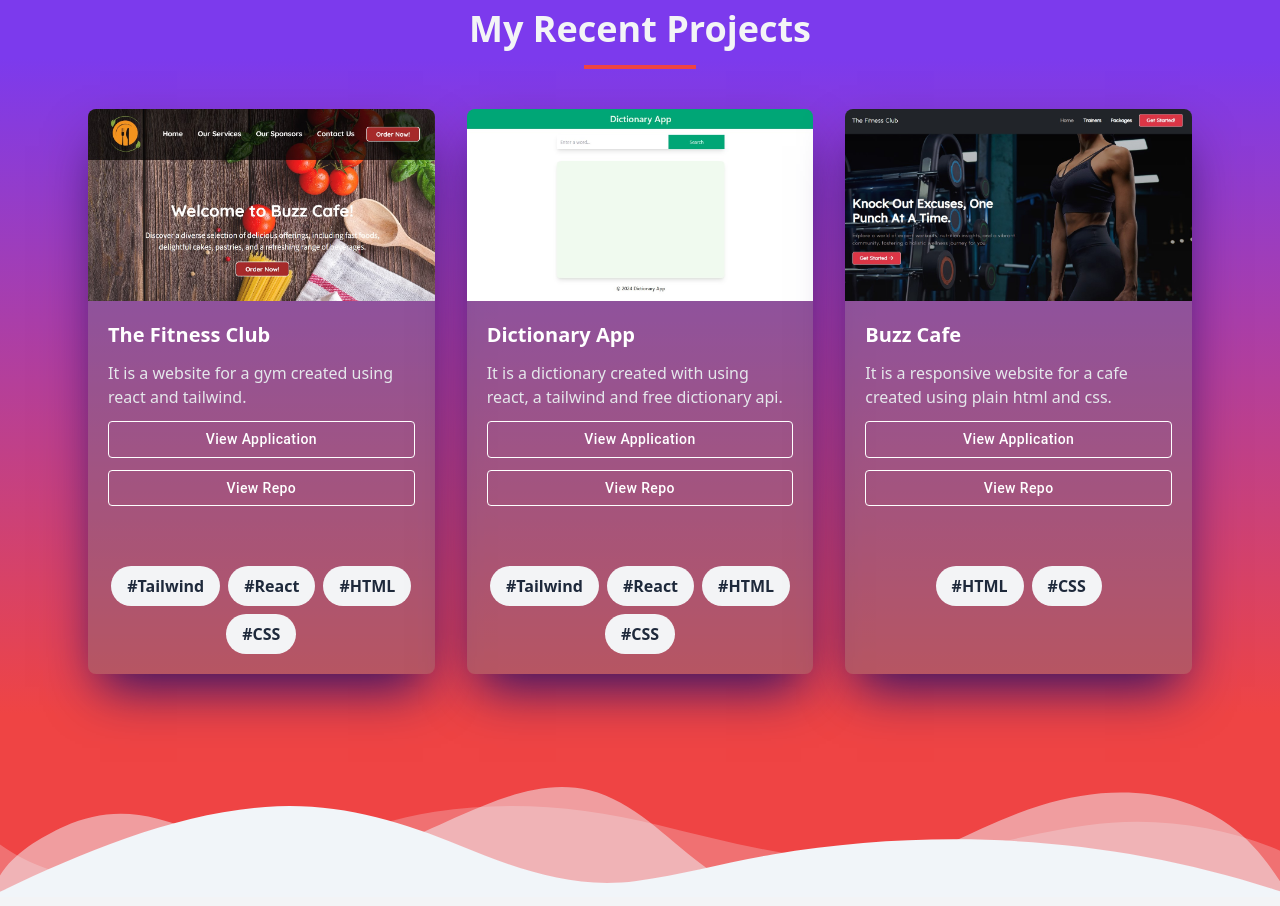
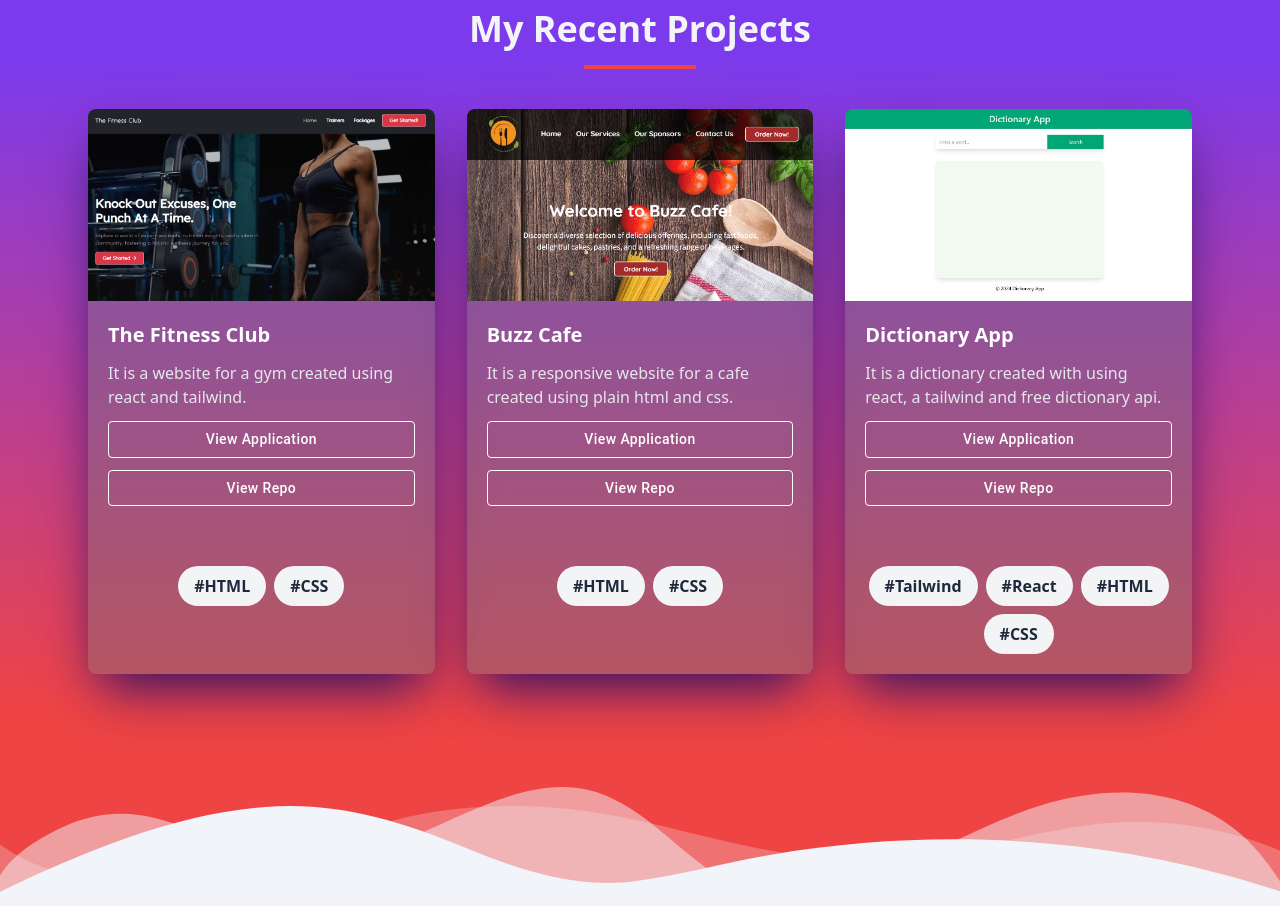
Before and after one commit to Buzzz14/portfolio-website, a React (Vite) app: page / in a window 1280 px wide. Shown: the part 1398-2304 px from the top of the page. Built offline with nearby package versions, Linux system fonts and the light colour scheme.

Commit message:
Minor fixes.

```diff
--- a/src/components/Project/Project.css
+++ b/src/components/Project/Project.css
@@ -10,7 +10,7 @@
     position: relative;
     display: block;
     width: 100vw; /* Ensure full width coverage */
-    height: 150px;
+    height: 155px;
   }
 
   @media (min-width: 768px) { /* For medium screens */
--- a/src/data/Projects.js
+++ b/src/data/Projects.js
@@ -6,10 +6,19 @@ export const projects = [
     {
         title: "The Fitness Club",
         description: "It is a website for a gym created using react and tailwind.",
-        src: projectOne,
-        techStack: ["Tailwind", "React", "HTML", "CSS"],
+        src: projectThree,
+        techStack: ["HTML", "CSS"],
         appLink: "https://the-fitness-club-kioo.onrender.com/",
         gitLink: "https://github.com/Buzzz14/The-Fitness-Club/",
+    },
+    {
+        title: "Buzz Cafe",
+        description:
+            "It is a responsive website for a cafe created using plain html and css.",
+        src: projectOne,
+        techStack: ["HTML", "CSS"],
+        appLink: "https://buzz-cafe.onrender.com",
+        gitLink: "https://github.com/Buzzz14/Buzz-Cafe/",
     },
     {
         title: "Dictionary App",
@@ -20,14 +29,5 @@ export const projects = [
         appLink: "https://dictionary-app-u2q2.onrender.com/",
         gitLink: "https://github.com/Buzzz14/Dictionary-App/",
     },
-    {
-        title: "Buzz Cafe",
-        description:
-            "It is a responsive website for a cafe created using plain html and css.",
-        src: projectThree,
-        techStack: ["HTML", "CSS"],
-        appLink: "https://buzz-cafe.onrender.com",
-        gitLink: "https://github.com/Buzzz14/Buzz-Cafe/",
-    },
 
 ];
```
